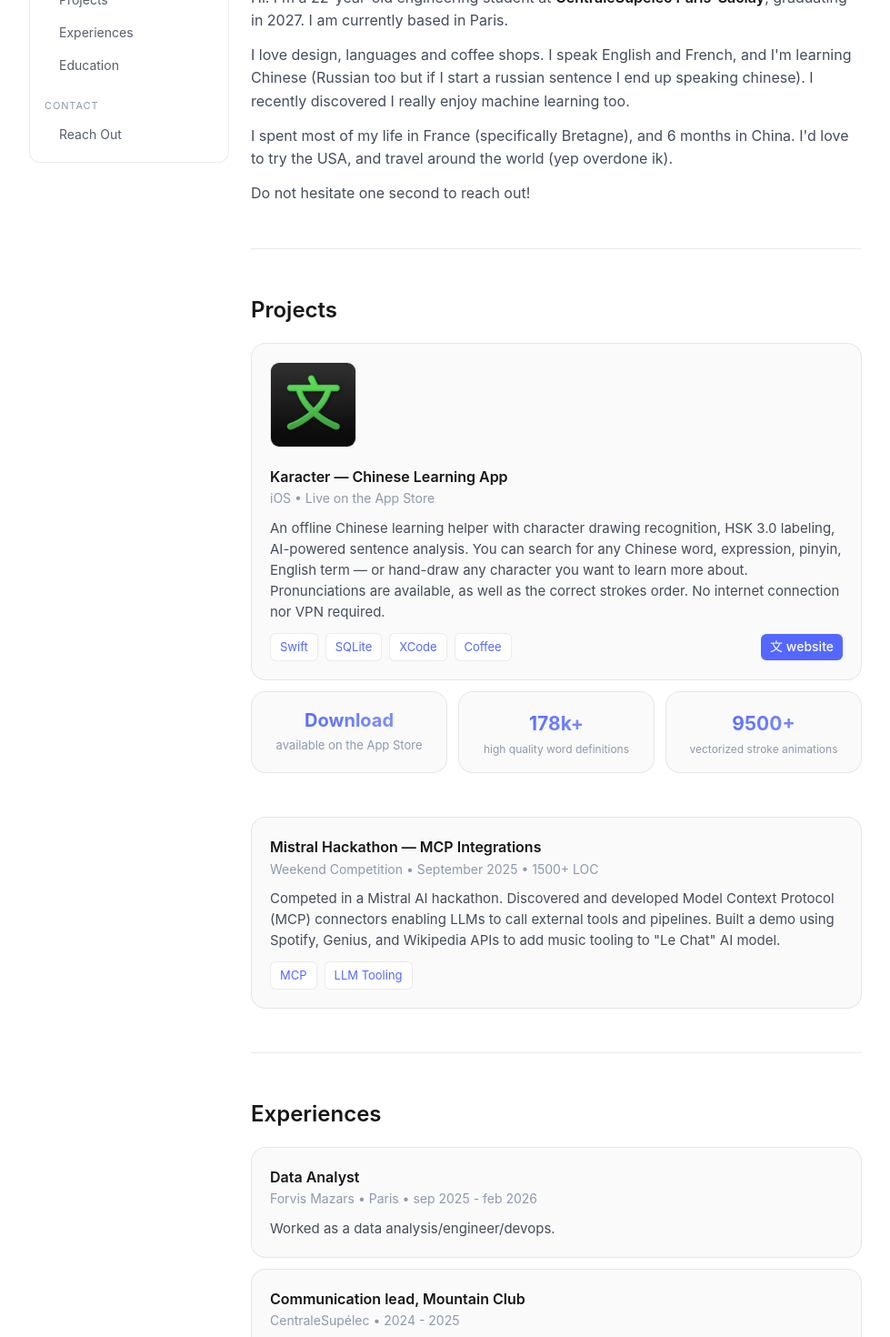
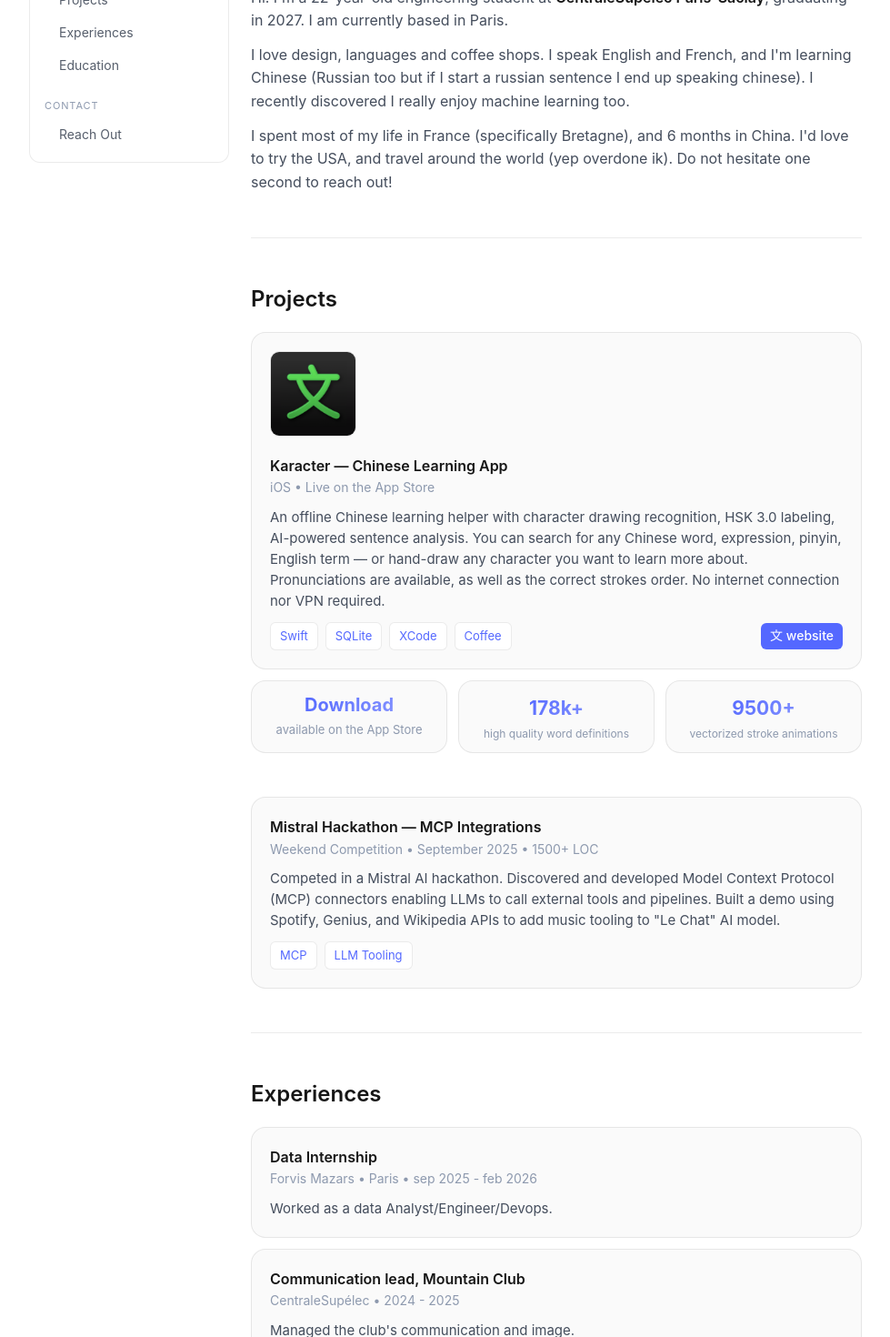
Before and after one commit to El-oan/personal_website, a Vue app: page / in a window 1280 px wide. Shown: the part 220-1690 px from the top of the page at 91% size, without its empty margins (28-1007 px from the left). Built offline with nearby package versions, Linux system fonts and the light colour scheme.

Commit message:
[EDIT] minor improvements

```diff
--- a/src/home/HomeView.vue
+++ b/src/home/HomeView.vue
@@ -33,10 +33,11 @@
         I love design, languages and coffee shops. I speak English and French, and I'm learning Chinese (Russian too but
         if I start a russian sentence I end up speaking chinese). I recently discovered I really enjoy machine learning too.
       </p>
-      <p>I spent most of my life in France (specifically Bretagne), and 6 months in China. I'd love to try the USA, and travel around the world (yep overdone ik).</p>
+      <p>
+        I spent most of my life in France (specifically Bretagne), and 6 months in China.
+        I'd love to try the USA, and travel around the world (yep overdone ik).
+        Do not hesitate one second to reach out!
 
-      <p>
-        Do not hesitate one second to reach out!
       </p>
     </div>
 
@@ -110,9 +111,9 @@
       <h2>Experiences</h2>
 
       <div class="card">
-        <div class="card-title">Data Analyst</div>
+        <div class="card-title">Data Internship</div>
         <div class="card-meta">Forvis Mazars • Paris • sep 2025 - feb 2026</div>
-        <div class="card-desc">Worked as a data analysis/engineer/devops.</div>
+        <div class="card-desc">Worked as a data Analyst/Engineer/Devops.</div>
       </div>
 
       <div class="card">
--- a/src/home/home.css
+++ b/src/home/home.css
@@ -262,7 +262,7 @@
 .download-card {
   padding: 32px;
   background: var(--bg-card);
-  border: 1px solid var(--border-color);
+  border: 0.5px solid var(--border-color);
   border-radius: var(--radius);
   display: flex;
   flex-direction: column;
@@ -283,11 +283,11 @@
 .download-card::after {
   content: '文';
   position: absolute;
-  font-size: 120px;
+  font-size: 110px;
   font-family: system-ui, sans-serif;
   font-weight: 600;
   right: -20px;
-  bottom: -35px;
+  bottom: -53px;
   opacity: 0;
   transform: rotate(20deg) translate(40px, 40px) scale(0.8);
   transition: all 0.5s cubic-bezier(0.34, 1.56, 0.64, 1);
@@ -407,10 +407,10 @@
   padding: 6px 25px;
   background: var(--bg-card);
   border-radius: var(--radius);
-  border: 1px solid var(--border-color);
+  border: 0.5px solid var(--border-color);
   transition: var(--transition);
   height: 100%;
-  min-height: 90px;
+  min-height: 80px;
 }
 
 .stat:hover {
```
